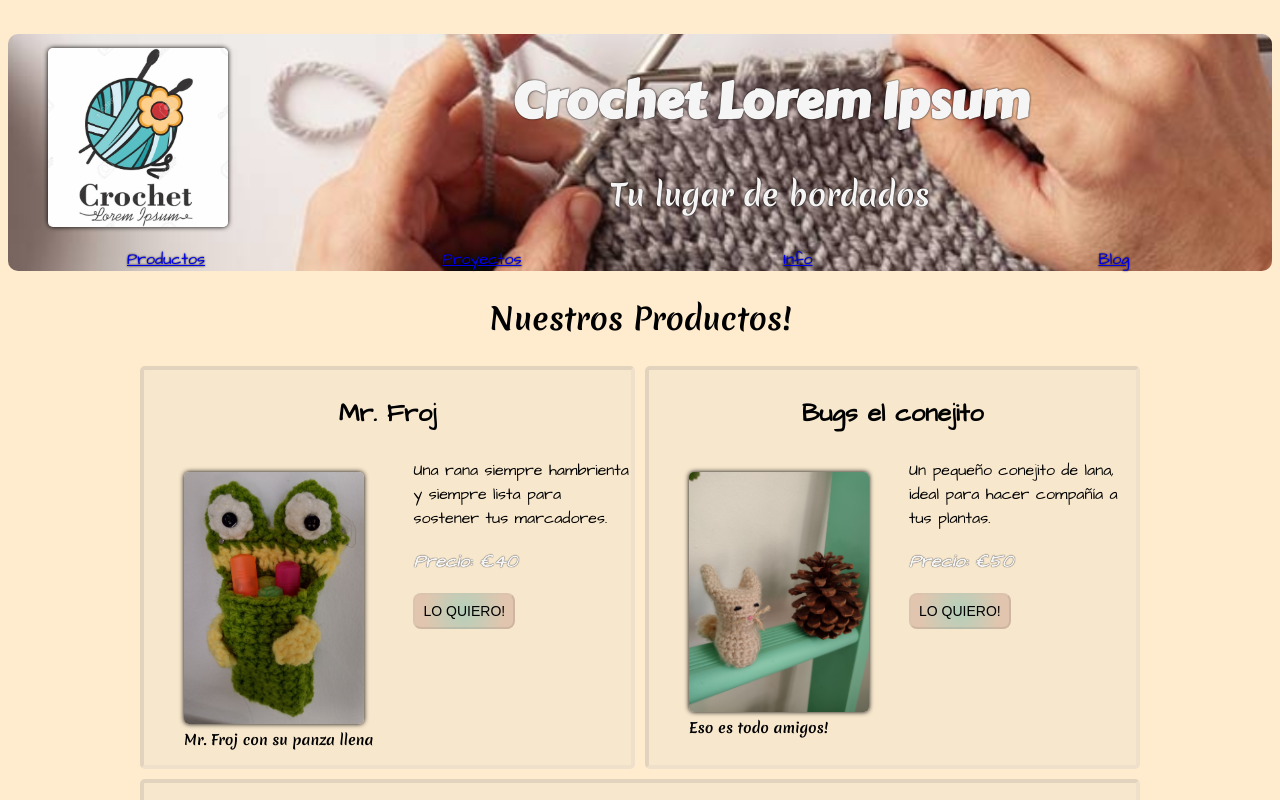
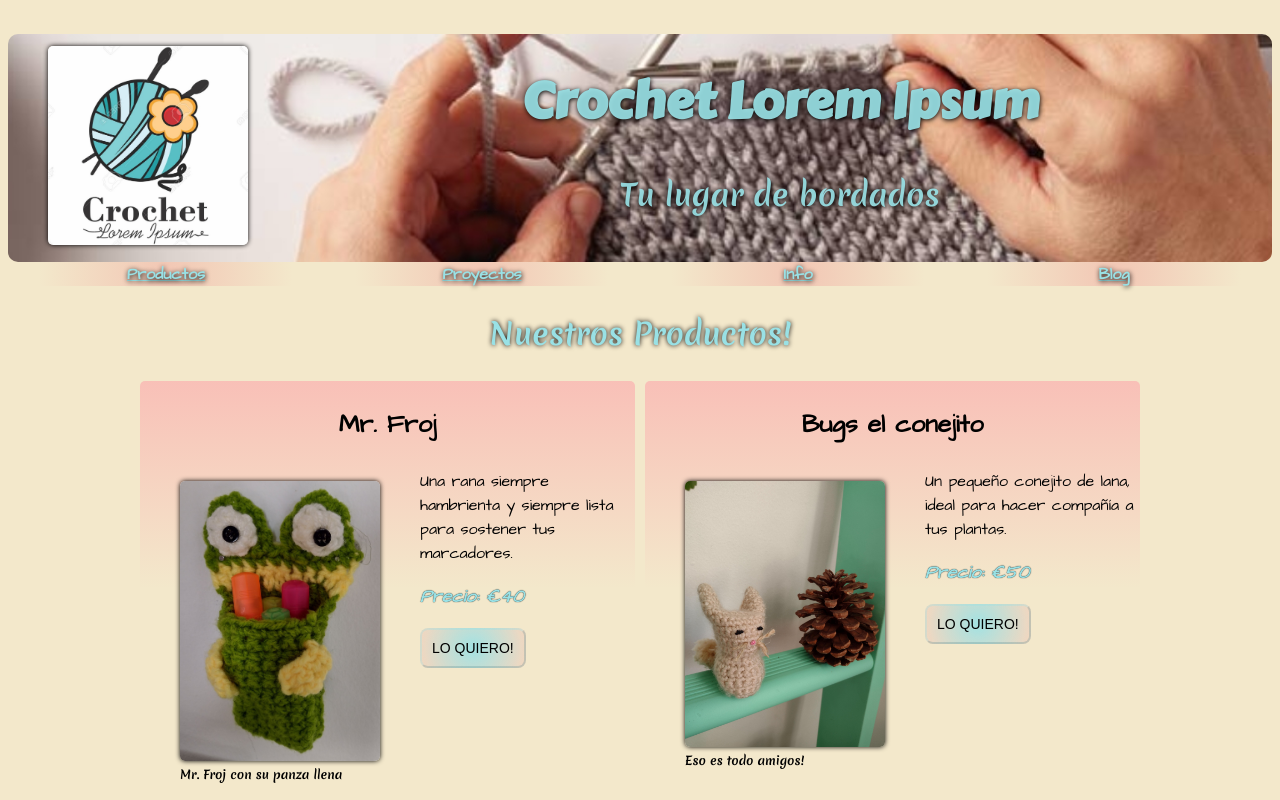
Before and after one commit to rzarroca/landing_page, a plain HTML site: page index.html in a window 1280 px wide. Shown: the top 800 px of the page. Drawn offline with Linux system fonts and the light colour scheme.

Commit message:
General color palette  aplied

```diff
--- a/styles/style.css
+++ b/styles/style.css
@@ -8,19 +8,23 @@ body {
     font-family: 'arquitect', monospace;
     font-size: 16px;
     line-height: 1.5;
-    background-color: blanchedalmond;
+    background-color: #f3e8cb;
 }
 
 header {
     text-align: center;
-    padding: 0px 0vw;
+    padding: 0 0;
+    color: #99e1e5ec;
+    text-shadow: 0.5px 0.5px 5px black;
+
+}
+
+header div {
     background-image: url("../images/big_header.jpg");
     background-color: lightslategrey;
     background-position: center;
     background-repeat: no-repeat;
     background-size: cover;
-    color: whitesmoke;
-    text-shadow: 0 0 2px black;
     border-radius: 10px;
 }
 
@@ -52,6 +56,15 @@ nav {
 
 nav a {
     flex: 1 1 300px;
+    background: rgb(242,198,180);
+    background: radial-gradient(circle, rgb(242, 198, 180) 0%, rgb(243, 232, 203) 80%);
+    color: #99e1e5;
+    font-weight: bolder;
+}
+
+nav a:hover {
+    transform: scale(1.2);
+    transform-origin: center top;
 }
 
 main, aside {
@@ -75,6 +88,8 @@ h2 {
     font-size: 30px;
     text-align: center;
     font-family: 'meriendabold';
+    color: #99e1e5;
+    text-shadow: 0 0 5px black;
 }
 
 
@@ -87,7 +102,7 @@ h3 {
 article figure, header figure {
     float: left;
     font-family: 'meriendabold';
-    font-size: 14px;
+    font-size: 12px;
 }
 
 
@@ -97,9 +112,9 @@ article figure, header figure {
     display: table;
 }
 section .clearfix {
-    border: 4px inset rgba(186, 186, 182, 0.15);
     border-radius: 5px;
-    background-color: rgba(244, 229, 205, 0.72);
+    background: rgb(251,175,175);
+    background: linear-gradient(180deg, rgba(251,175,175,0.7) 0%, rgba(243,232,203,1) 50%);
 
 }
 
@@ -107,28 +122,31 @@ section .clearfix {
     font-style: italic;
     font-size: large;
     font-weight:bolder;
-    color: whitesmoke;
+    color: rgb(153, 225, 229);
     text-shadow: 0 0 1px black;
 
 }
 
 button {
-    background: rgb(151,195,173);
-    background: radial-gradient(circle, rgba(161, 200, 180, 0.76) 5%, rgb(225, 197, 174) 80%);
-    padding: 8px;
+    background: rgb(153,225,229);
+    background: radial-gradient(circle, rgba(153,225,229,0.9) 0%, rgba(242, 198, 180, 0.5) 100%);
+    padding: 10px;
     font-size: 14px;;
     border-radius: 8px;
-    border-color: rgba(186, 186, 182, 0.15);
+    border-color: rgba(153, 225, 229, 0.3);
     text-align: center;
     text-transform: uppercase;
 }
 
+
 button:hover {
-    box-shadow: 0 0 2px black;
+    box-shadow: 0px 0px 5px black;
+    background: radial-gradient(circle, rgba(153,225,229,0.9) 50%, rgba(242,198,180,0.9) 100%);
+    transform: scale(1.05);
 }
 
-  img {
-    max-width: 180px;
+img {
+    max-width: 200px;
     border-radius: 5px;
     box-shadow: 0 0 5px black;
 }
@@ -157,3 +175,6 @@ legend {
 #project img {
     max-width: 100%;
 }
+
+
+/* https://colorhunt.co/palette/124272 */
```
